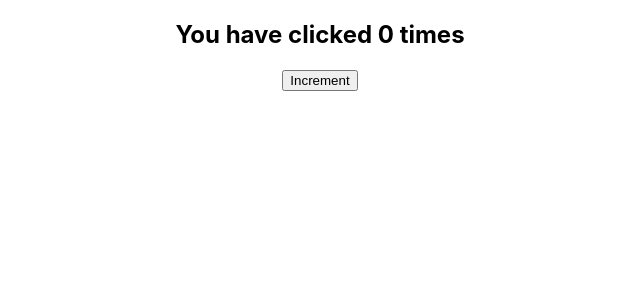
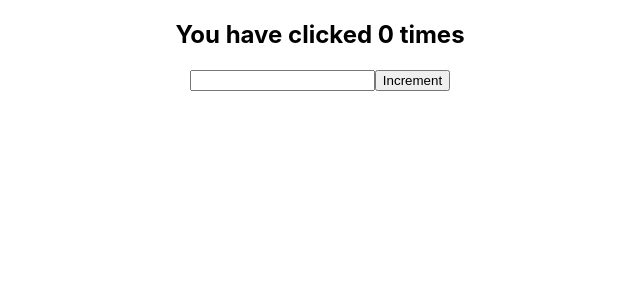
Before and after one commit to agreeshvs/react-react_hooks, a React (Create React App) app: page / in a window 1280 px wide. Shown: the top 300 px of the page, without its empty margins (320-960 px from the left). Built offline with nearby package versions, Linux system fonts and the light colour scheme.

Commit message:
Conditionally run effects

```diff
--- a/src/components/ClassCounterOne.js
+++ b/src/components/ClassCounterOne.js
@@ -4,18 +4,28 @@ class ClassCounterOne extends Component {
     constructor(props){
         super(props)
         this.state = {
-            count: 0
+            count: 0,
+            name: ''
         }
     }
     componentDidMount(){
         document.title = `Clicked ${this.state.count} times`
     }
     componentDidUpdate(prevProps, prevState){
-        document.title = `Clicked ${this.state.count} times`
+
+        if( prevState.count !== this.state.count){
+            console.log('updating document title');
+            document.title = `Clicked ${this.state.count} times`
+        }
     }
   render() {
     return (
       <div>
+        <input type='text'
+            value={this.state.name}
+            onChange={ e => {
+                this.setState({name:e.target.value})
+            }} />
         <button onClick={() => this.setState({count: this.state.count + 1})}>
             Click {this.state.count} times
         </button>
--- a/src/components/useEffectExample/HookCounterOne.js
+++ b/src/components/useEffectExample/HookCounterOne.js
@@ -3,13 +3,17 @@ import React, { useEffect, useState } from 'react'
 function HookCounterOne() {
     // Update the document title using useState.
     const [count, setCount] = useState(0)
+    const [name, setName] = useState('')
     // Function in the useEffect called every time the DOM renderd.
     useEffect( () => {
+        console.log('useEffect - updating the title')
         document.title = `You clicked ${count} times`
-    })
+    }, [count]) //Conditionally run effects
   return (
     <div>
         <h2>You have clicked {count} times</h2>
+        <input type='text' value={name}
+            onChange={e => setName(e.target.value)}/>
         <button onClick={()=>setCount(count+1)}>
             Increment
         </button>
```
